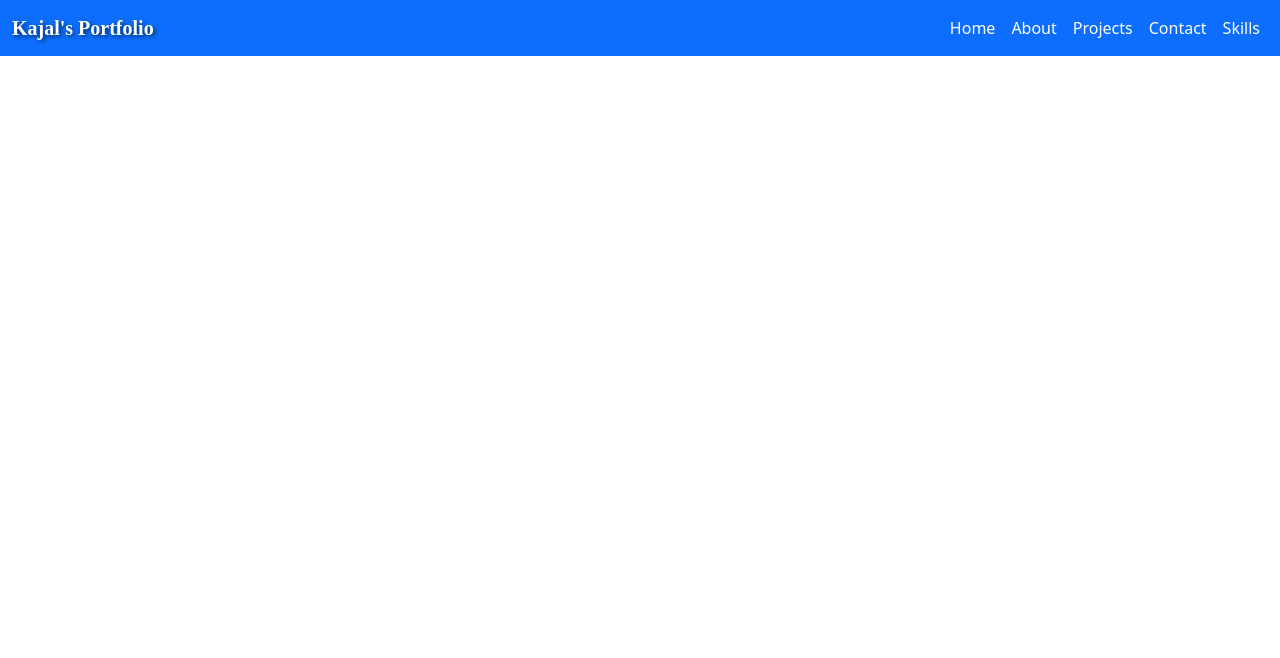
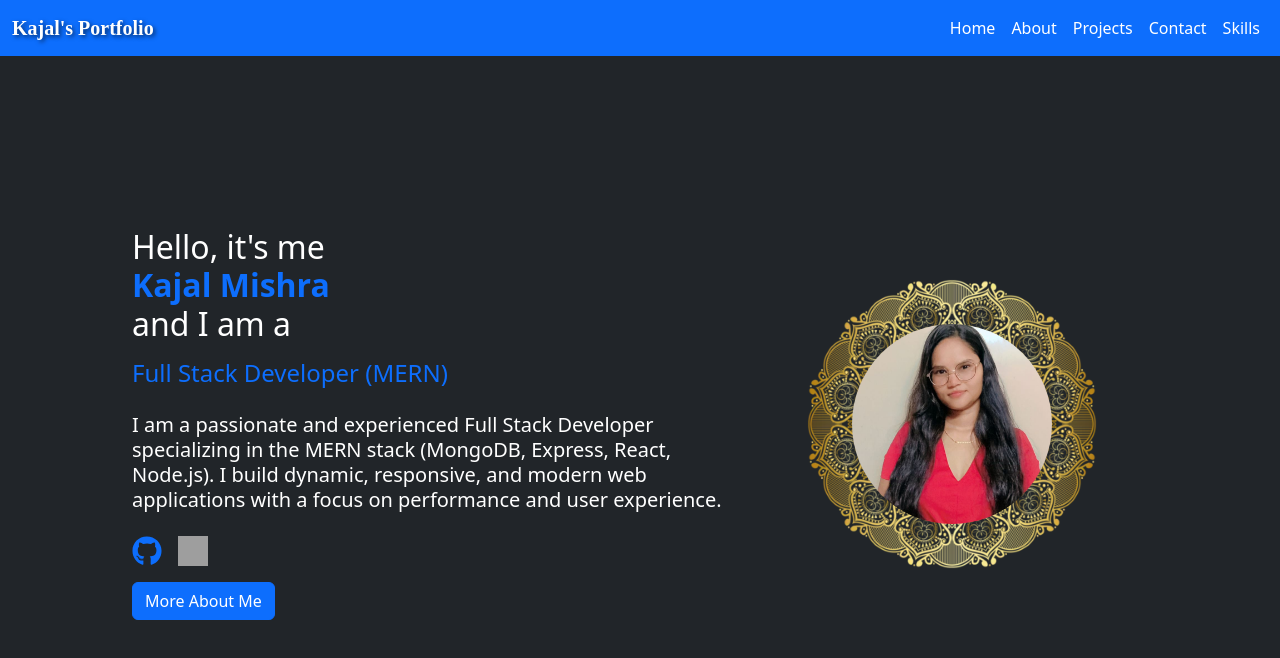
Before and after one commit to mishrakajal2200/portfolio-client-side, a React (Create React App) app: page / in a window 1280 px wide. Shown: the top 658 px of the page. Built offline with nearby package versions, Linux system fonts and the light colour scheme; grey boxes are pictures that could not be loaded.

Commit message:
changes code on 19th mar 25

```diff
--- a/src/App.js
+++ b/src/App.js
@@ -35,12 +35,11 @@
       {/* Routes for each section */}
       <motion.div className="content" variants={sectionAnimation} initial="hidden" animate="visible">
         <Routes>
-          <Route path="/home" element={<Home />} />
+          <Route path="/" element={<Home />} />
           <Route path="/about" element={<About />} />
           <Route path="/projects" element={<Project />} />
           <Route path="/contact" element={<Contact />} />
           <Route path="/skills" element={<Skills />} />
-
         </Routes>
       </motion.div>
     </div>
--- a/src/Components/Navbar.js
+++ b/src/Components/Navbar.js
@@ -17,7 +17,7 @@
     <nav className="navbar navbar-expand-lg navbar-dark bg-primary fixed-top">
       <div className="container-fluid">
         {/* Logo */}
-        <Link to="/home" className="navbar-brand">
+        <Link to="/" className="navbar-brand">
           Kajal's Portfolio
         </Link>
 
```
